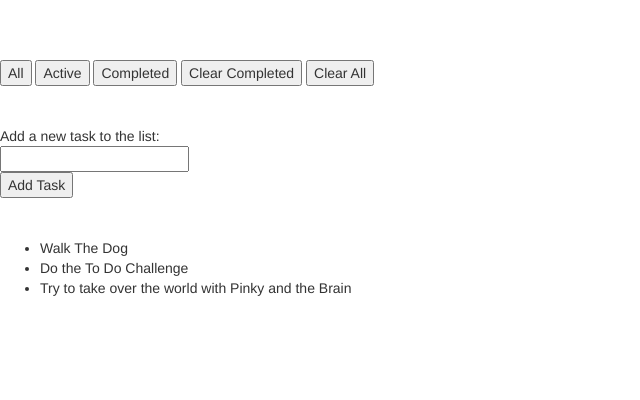
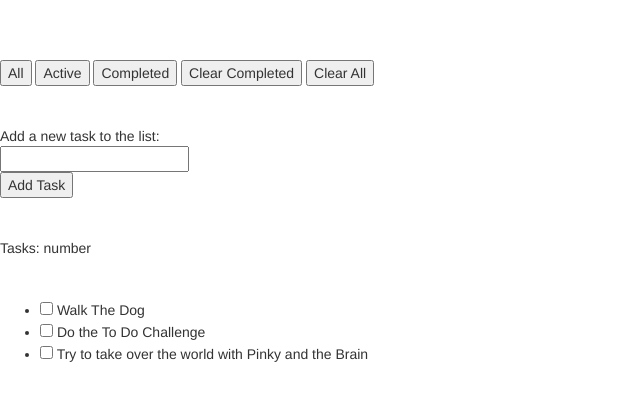
Before and after one commit to GBouffard/Todo_Challenge, a website: page index.html in a window 1280 px wide. Shown: the whole page, without its empty margins (0-640 px from the left). Drawn offline with nearby package versions, Linux system fonts and the light colour scheme; some packages are replaced by stand-ins of ours.

```diff
--- a/index.html
+++ b/index.html
@@ -34,15 +34,20 @@
 
     <br><br>
     <div>
+      Tasks: number
+    </div>
+
+    <br><br>
+    <div>
       <ul class="tasks-container">
         <li class="task-item">
-          Walk The Dog
+          <input type="checkbox" name="done_or_not" value="done"> Walk The Dog <br>
         </li>
         <li class="task-item">
-          Do the To Do Challenge
+          <input type="checkbox" name="done_or_not" value="done"> Do the To Do Challenge <br>
         </li>
         <li class="task-item">
-          Try to take over the world with Pinky and the Brain
+          <input type="checkbox" name="done_or_not" value="done"> Try to take over the world with Pinky and the Brain <br>
         </li>
       </ul>
     </div>
```
Also changed, not shown: test/e2e/toDoFeature.js (+50 -1 lines).
